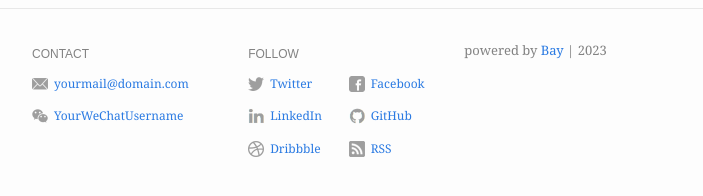
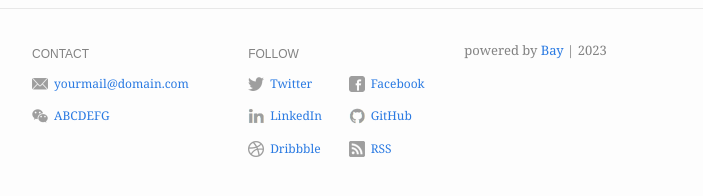
Before and after one commit to shihusi/shihusi.github.io, a Jekyll site: the page built from index.md, in a window 1280 px wide. Shown: the part 434-630 px from the top of the page, without its empty margins (288-991 px from the left). Built offline with Jekyll 4.4.1, drawn with Linux system fonts in a browser that asks for light colours.

Commit message:
Update _config.yml

```diff
--- a/_config.yml
+++ b/_config.yml
@@ -5,7 +5,7 @@
 description: >- # this means to ignore newlines until "baseurl:"
   Bay is a minimal Jekyll Theme.
 baseurl: "/bay" # the subpath of the site
-url: "https://shihusi.github.io" # the base hostname & protocol for the site
+url: "https://eliottvincent.github.io" # the base hostname & protocol for the site
 og_image: /assets/img/profile-pic.jpg
 google_analytics: "UA-121636368-3"
 
@@ -23,7 +23,7 @@
       value: yourmail@domain.com
       link: mailto:yourmail@domain.com
     - name: WeChat
-      value: YourWeChatUsername
+      value: ABCDEFG
       link: "#"
   follow:
     - name: Twitter
```
